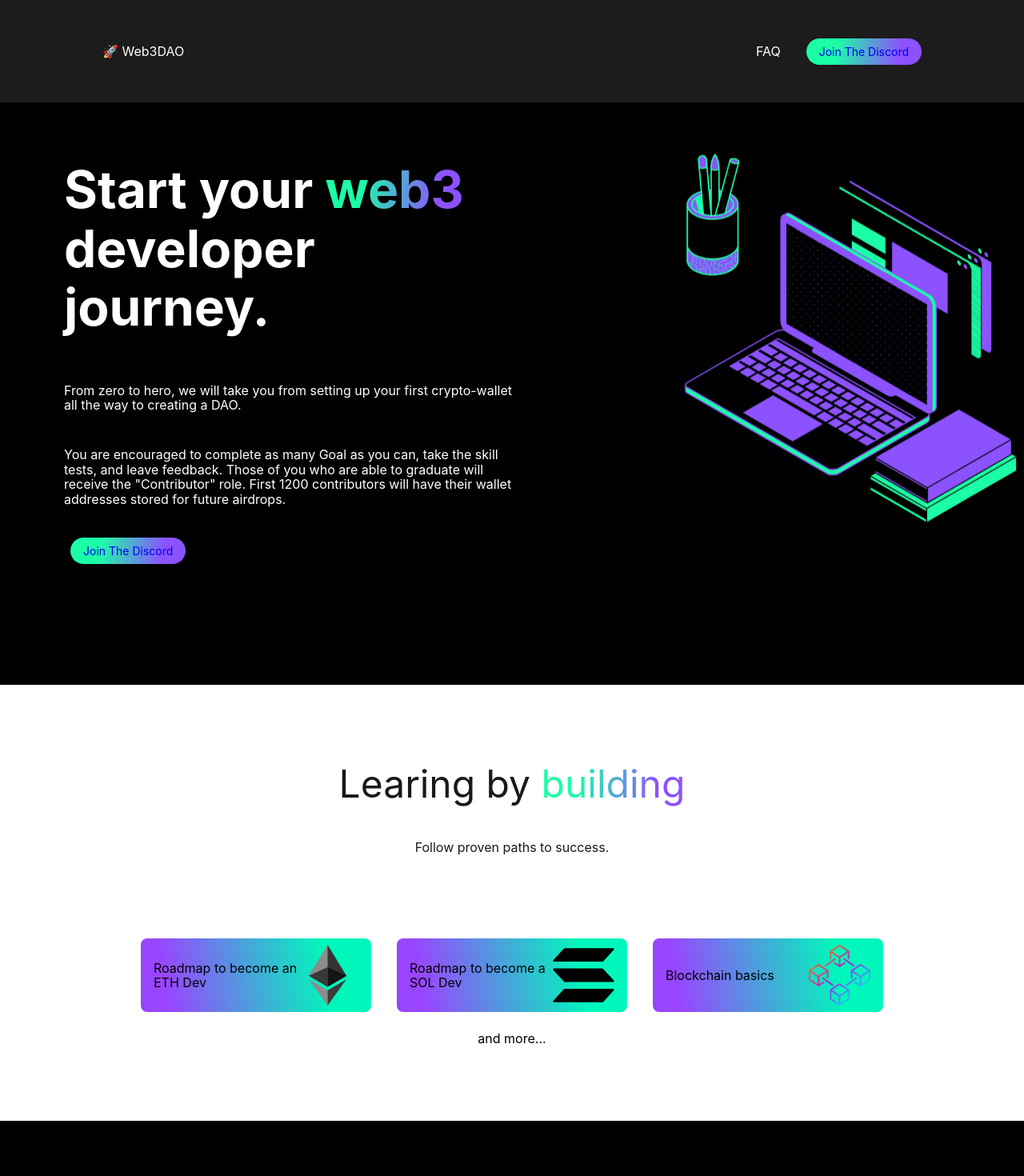
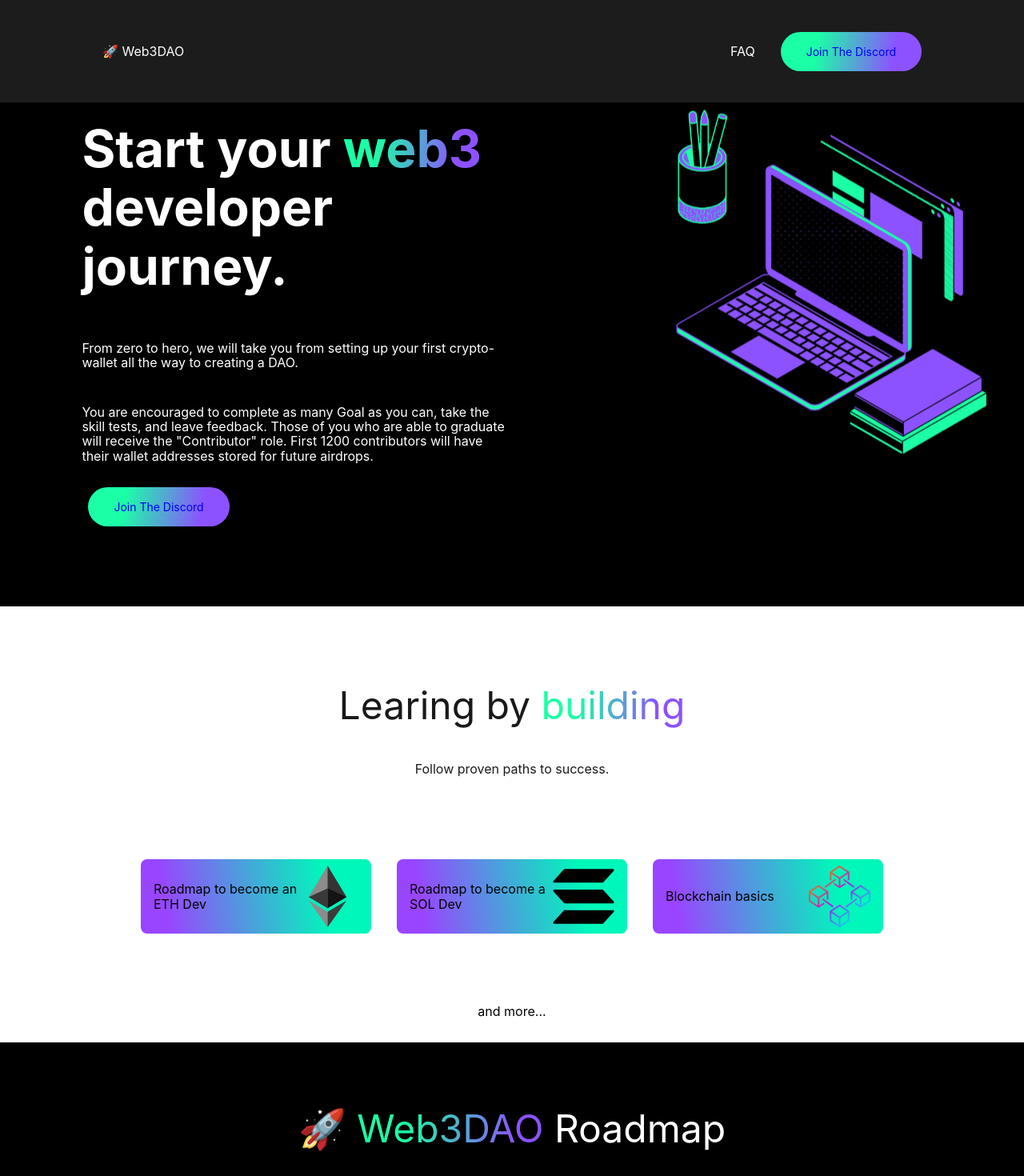
Before and after one commit to agrawalsourabh/web3-dao, a React (Create React App) app: page / in a window 1280 px wide. Shown: the top 1470 px of the page at 80% size. Built offline with nearby package versions, Linux system fonts and the light colour scheme.

Commit message:
reponsive behaviour updated

```diff
--- a/src/components/scripts/Button.js
+++ b/src/components/scripts/Button.js
@@ -6,7 +6,7 @@ class Button extends React.Component{
     render(){
         const {text, link} = this.props;
         return(
-            <a className="f6 link no-underline br-pill ph3 pv2 mb2 button-bg" href={link} target="_blank">{text}</a>
+            <a className="f6 link no-underline br-pill ph4 pv3 mb2 button-bg" href={link} target="_blank">{text}</a>
         );
     }
 }
--- a/src/containers/scripts/Homepage.js
+++ b/src/containers/scripts/Homepage.js
@@ -9,8 +9,8 @@ import url from '../../assets/Resources/URLs.json';
 class HomePage extends React.Component{
     render(){
         return(
-            <div className="flex justify-center mt6-m mt6-ns bg-color-black w-100">
-                <div className="ma5 pl3  flex flex-column justify-between headingDiv">
+            <div className="homepageDiv">
+                <div className="ma5 flex flex-column justify-between headingDiv">
                     <div className="w-100 titleDiv ">
                             <h1 className="mv2 bold white f-heading">
                             Start your <mark className="f-color-gradient">web3</mark> developer journey.
@@ -32,8 +32,6 @@ class HomePage extends React.Component{
                     </div>
                     <div className="w-100"></div>
                     <div className="w-100"></div>
-                    <div className="w-100"></div>
-                    <div className="w-100"></div>
                 </div>
                 <div className="w-50 backgroundImgDiv">
                     <img src={background_img} alt="A bright blue sky" className="mw5" />
--- a/src/containers/scripts/LearningPage.js
+++ b/src/containers/scripts/LearningPage.js
@@ -28,8 +28,8 @@ class LearingPage extends React.Component{
                     <RoadMapButton text={'Blockchain basics'} img={blockchain_img}/>
                 </div>
                 <div></div>
-                <div className="flex w-100 h4">
-                    <p className="center"> and more...</p>
+                <div className="w-100 h4 pa5">
+                    <p className="tc"> and more...</p>
                 </div>
 
             </div>
--- a/src/containers/styles/HomePage.css
+++ b/src/containers/styles/HomePage.css
@@ -1,8 +1,12 @@
 .bg-color-black{
     background-color: black;
 }
-.h-640{
-    height: 640px;
+
+.homepageDiv{
+    width: 100%;
+    background-color: black;
+    display: flex;
+    justify-content: center;
 }
 
 img{
@@ -31,6 +35,13 @@ img{
 
 .headingDiv{
     width: 50%;
+    padding-top: 6%;
+    padding-left: 3%;
+}
+
+.backgroundImgDiv{
+    padding-top: 6%;
+    padding-right: 3%;
 }
 
 /* Media Queries */
--- a/src/containers/styles/ToolsPage.css
+++ b/src/containers/styles/ToolsPage.css
@@ -11,7 +11,7 @@
 }
 
 .techItemDiv{
-    width: 18%;
+    width: 15%;
     min-width: 12%;
 }
 
--- a/src/index.css
+++ b/src/index.css
@@ -1,10 +1,10 @@
 body {
   margin: 0;
-  font-family: -apple-system, BlinkMacSystemFont, 'Segoe UI', 'Roboto', 'Oxygen',
-    'Ubuntu', 'Cantarell', 'Fira Sans', 'Droid Sans', 'Helvetica Neue',
-    sans-serif;
   -webkit-font-smoothing: antialiased;
   -moz-osx-font-smoothing: grayscale;
+  font-family: -apple-system, BlinkMacSystemFont, 'Segoe UI', 'Roboto', 'Oxygen',
+  'Ubuntu', 'Cantarell', 'Fira Sans', 'Droid Sans', 'Helvetica Neue',
+  sans-serif;
 }
 
 code {
```
Also changed, not shown: src/assets/images/javascript.svg.
